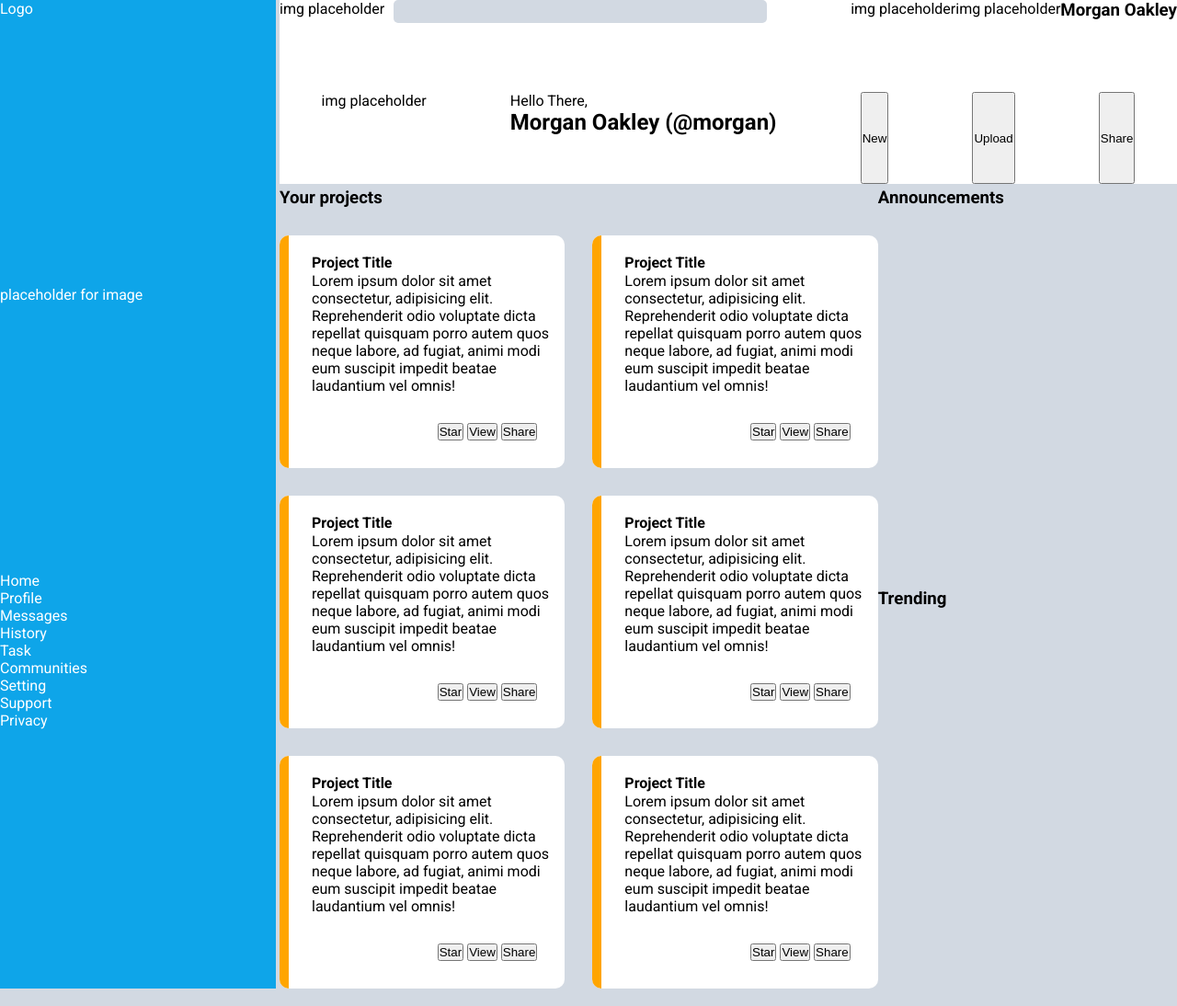
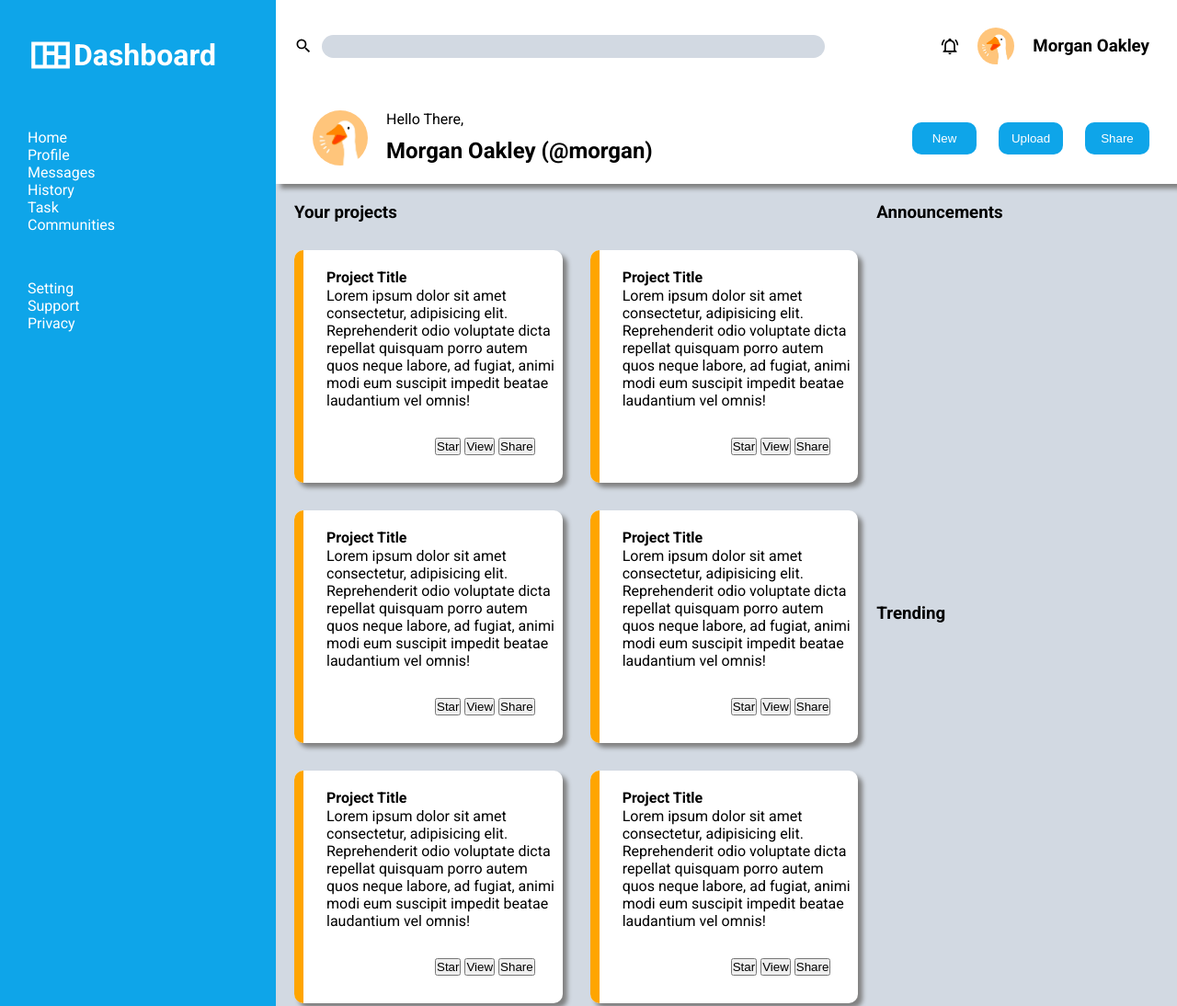
Before and after one commit to ChhayThan/admin-dashboard, a plain HTML site: page index.html in a window 1280 px wide. Shown: the top 1094 px of the page at 92% size. Drawn offline with Linux system fonts and the light colour scheme.

Commit message:
Added images, project-cards and improved layout

```diff
--- a/index.html
+++ b/index.html
@@ -16,41 +16,45 @@
     <div class="container">
       <div class="header">
         <div class="top-header">
-          <p>img placeholder</p>
+          <img src="images/search_icon.svg" width="20px" height="auto" />
           <div class="search-bar">
             <input type="search" />
           </div>
-          <p>img placeholder</p>
-          <p>img placeholder</p>
+          <img src="images/notification_icon.svg" width="20px" height="auto" />
+          <img id="top-pfp" src="images/pfp.jpeg" />
           <h3>Morgan Oakley</h3>
         </div>
         <div class="lower-header">
-          <p>img placeholder</p>
           <div class="message">
+            <img id="low-pfp" src="images/pfp.jpeg" />
             <p>Hello There,</p>
             <h2>Morgan Oakley (@morgan)</h2>
           </div>
-          <button>New</button>
-          <button>Upload</button>
-          <button>Share</button>
+          <div class="header-button">
+            <button>New</button>
+            <button>Upload</button>
+            <button>Share</button>
+          </div>
         </div>
       </div>
 
       <div class="sidebar">
-        <div class="logo">Logo</div>
-        <p>placeholder for image</p>
-        <ul>
-          <li>Home</li>
-          <li>Profile</li>
-          <li>Messages</li>
-          <li>History</li>
-          <li>Task</li>
-          <li>Communities</li>
-          <li></li>
-          <li>Setting</li>
-          <li>Support</li>
-          <li>Privacy</li>
-        </ul>
+        <div class="logo">
+          <div id="dash-logo"></div>
+          <h1>Dashboard</h1>
+        </div>
+        <div class="main-links">
+          <p>Home</p>
+          <p>Profile</p>
+          <p>Messages</p>
+          <p>History</p>
+          <p>Task</p>
+          <p>Communities</p>
+          <div id="link-separactor"></div>
+          <p>Setting</p>
+          <p>Support</p>
+          <p>Privacy</p>
+        </div>
       </div>
 
       <div class="content">
--- a/styles.css
+++ b/styles.css
@@ -16,7 +16,6 @@ li {
   display: grid;
   grid-template-columns: minmax(auto, 300px) 1fr;
   grid-template-rows: 200px 1fr;
-  gap: 4px;
 
   width: 100vw;
   height: 100vh;
@@ -28,38 +27,128 @@ li {
   grid-template-rows: 1fr 1fr;
 
   background-color: white;
+  box-shadow: 5px 5px 5px grey;
 }
 .search-bar {
   flex: 1;
 }
 input[type="search"] {
   padding: 5px;
-  border-radius: 5px;
+  border-radius: 20px;
   border: none;
   background-color: rgb(210, 217, 226);
   width: 80%;
   margin-left: 10px;
 }
+
+.top-header {
+  margin-left: 20px;
+}
+
+#top-pfp {
+  width: 40px;
+  height: auto;
+  border-radius: 50%;
+  margin-left: 20px;
+  margin-right: 20px;
+}
+
+.top-header h3 {
+  margin-right: 30px;
+}
+
 .header .top-header,
 .header .lower-header {
   display: flex;
-  justify-content: space-around;
+  justify-content: space-between;
+  align-items: center;
+}
+
+.lower-header .message {
+  margin-left: 40px;
+  display: grid;
+  grid-template-columns: 80px 1fr;
+  grid-template-rows: 1fr 1fr;
+}
+
+#low-pfp {
+  width: 60px;
+  height: auto;
+  border-radius: 50%;
+
+  grid-row: span 2;
+}
+
+.lower-header button {
+  text-align: center;
+  background-color: #0ea5e9;
+  border: none;
+  border-radius: 10px;
+  width: 70px;
+  height: 35px;
+  color: white;
+  margin-left: 20px;
+}
+
+.header-button {
+  margin-right: 30px;
 }
 
 /* ----- Sidebar Section ------- */
 .container .sidebar {
   grid-column: 1/ 2;
   grid-row: span 2;
+
   display: grid;
+  grid-template-areas:
+    "logo"
+    "main-links";
+  grid-template-rows: 100px 1fr;
   gap: 10px;
 
   background-color: #0ea5e9;
   color: white;
 }
 
+.sidebar .logo {
+  grid-area: "logo";
+  margin-top: 20px;
+  margin-left: 30px;
+
+  display: flex;
+  align-items: center;
+  justify-content: start;
+}
+
+.logo #dash-logo {
+  background-color: white;
+  -webkit-mask: url(images/dash-logo_icon.svg) no-repeat center;
+  mask: url(images/dash-logo_icon.svg) no-repeat center;
+  width: 50px;
+  height: 50px;
+}
+
+.logo h3 {
+}
+
+.sidebar .main-links {
+  grid-area: "main-links";
+  display: flex;
+  flex-direction: column;
+  justify-content: start;
+  margin: 30px;
+}
+
+#link-separactor {
+  height: 50px;
+}
+
 /* ------ Content Section ------- */
 .container .content {
   grid-area: 2 / 2 / 3 / 3;
+  column-gap: 20px;
+  margin: 20px;
+
   display: grid;
   grid-template-columns: 2fr 1fr;
   grid-template-rows: 1fr 1fr;
@@ -86,6 +175,7 @@ input[type="search"] {
   background-color: white;
   border: none;
   border-radius: 10px;
+  box-shadow: 5px 5px 5px grey;
 }
 
 .project-cards .card-line {
```
Also changed, not shown: images/dash-logo_icon.svg (added), images/notification_icon.svg (added), images/pfp.jpeg (added), images/search_icon.svg (added).
